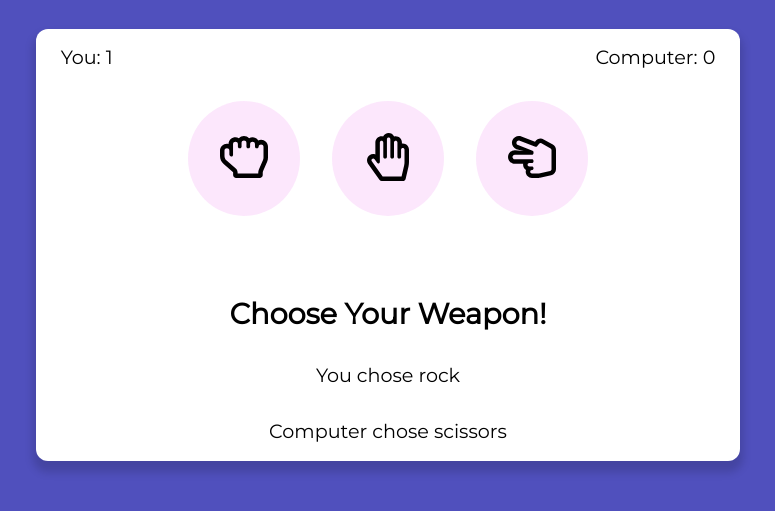
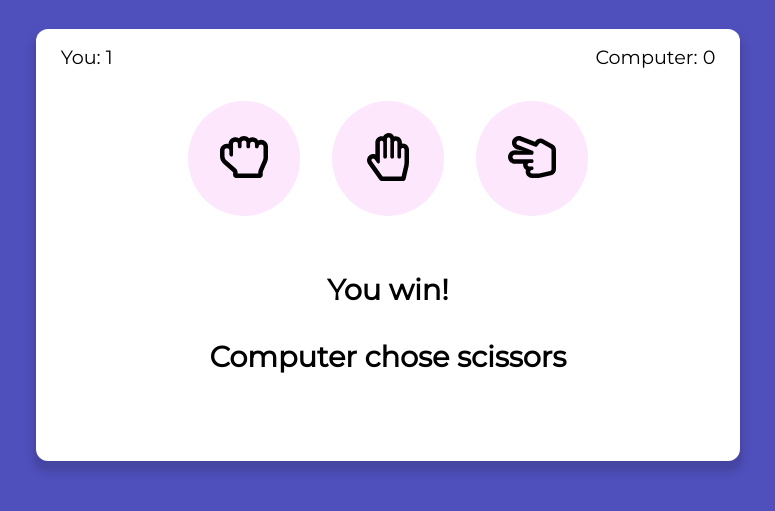
Before and after one commit to RickyFeq/Rock-Paper-Scissors, a plain HTML site: page index.html in a window 1280 px wide. Both pictures are taken after a click on the button 496 px from the left and 297 px from the top of the page. Shown: the part 139-650 px from the top of the page, without its empty margins (252-1027 px from the left). Drawn offline with Linux system fonts and the light colour scheme.

Commit message:
Please enter the commit message for your changes. Lines starting js :wq

```diff
--- a/index.html
+++ b/index.html
@@ -25,9 +25,10 @@
                 <button class="choice btn-style"><img id="paper" src="./icons/paper.svg"></button>
                 <button class="choice btn-style"><img id="scissors" src="./icons/scissors.svg"></button>
             </div>
-            <p class="weapon">Choose Your Weapon!</p>
-            <p>You chose <span id="my-choice"></span></p>
-            <p>Computer chose <span id="computer-choice"></span></p>
+            <p id="weapon">Choose Your Weapon!</p>
+            <p id="weapon2">Choose Your Weapon!</p>
+            <!-- <p id="myy-choice">You chose <span id="my-choice"></span></p>
+            <p id="computer-choice">Computer chose <span id="computer-choice"></span></p> -->
             <p class="who-won">You win!</p>
         </div>
     </div>
--- a/rockscissors.js
+++ b/rockscissors.js
@@ -3,8 +3,9 @@ const paper = document.getElementById('paper');
 const scissors = document.getElementById('scissors');
 const score = document.getElementById('score');
 const choices = document.querySelectorAll('.choice');
-const myWeapon = document.getElementById('my-choice');
-const computerWeapon = document.getElementById('computer-choice');
+const myWeapon = document.getElementById('myy-choice');
+const computerWeapon = document.getElementById('weapon2');
+let draw = document.getElementById('weapon');
 let myScore = document.getElementById('my-score');
 let computerScore = document.getElementById('computer-score');
 let playerSelection;
@@ -55,13 +56,27 @@ function getWinner(p, c) {
 }
 
 function showWinner(winner, computerSelection) {
+  // if (scoreboard.player == 5 || scoreboard.computer == 5) {
+  //   document.getElementById('weapon').innerHTML = "Game Over!"
+  // }
   if (winner === 'Player') {
     scoreboard.player++;
     myScore.innerHTML = scoreboard.player;
-    myWeapon.innerHTML = playerSelection;
-    computerWeapon.innerHTML = computerSelection;
+    draw.innerHTML = `You win!`;
+    computerWeapon.innerHTML = `Computer chose ${computerSelection}`;
+    computerWeapon.style.display = 'block';
+    console.log(winner);
   } else if (winner === 'Computer') {
     scoreboard.computer++;
+    computerScore.innerHTML = scoreboard.computer;
+    draw.innerHTML = `You lose!`;
+    computerWeapon.innerHTML = `Computer chose ${computerSelection}`;
+    computerWeapon.style.display = 'block';
+    console.log(winner);
+  } else {
+    draw.innerHTML = 'Draw!';
+    computerWeapon.style.visibility = 'hidden';
+    console.log('draw');
   }
 }
 
--- a/styles.css
+++ b/styles.css
@@ -76,6 +76,7 @@ img {
   border-radius: 10rem;
   padding: 0.2rem 0;
   width: 80%;
+  margin-top: 5rem;
   text-align: center;
   color: #fff;
   font-size: 1.2rem;
@@ -108,15 +109,14 @@ p {
   font-weight: 400;
 }
 
-.my-choice,
-.computer-choice {
-  display: none;
-  font-size: 1.4rem;
-}
-
-.weapon {
-  /* display: none; */
-  margin-top: 3rem;
+#weapon {
+  margin-top: 1.5rem;
   font-size: 1.8rem;
   font-weight: 600;
 }
+#weapon2 {
+  display: none;
+  font-size: 1.8rem;
+  display: none;
+  font-weight: 600;
+}
```
